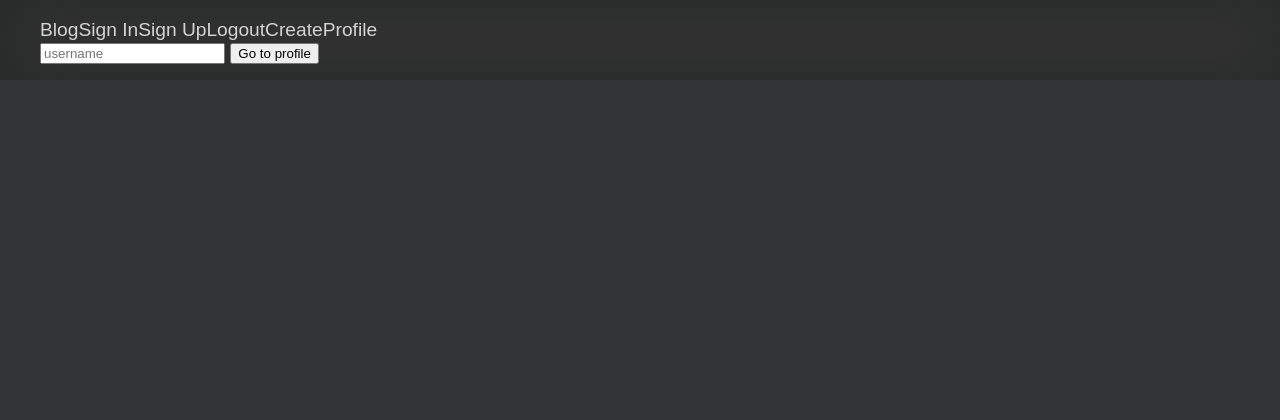
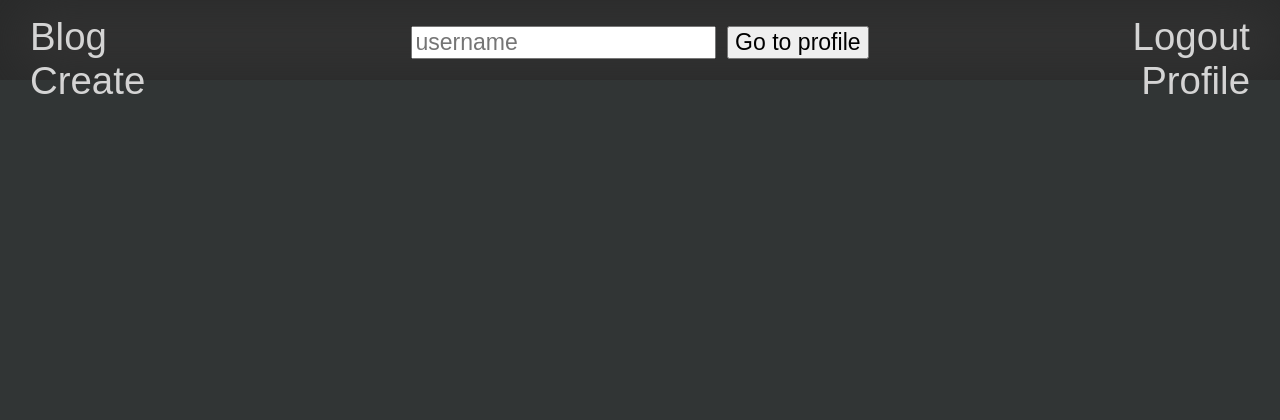
Before and after one commit to MontyPython00/twitter, a Django app: page / in a window 1280 px wide. Shown: the top 420 px of the page. Run offline with Django 4.2, Linux system fonts and the light colour scheme; the visitor is signed in with stand-in values (Sample User, id 1); data comes from the database, SQL or seed files in the repository; data that the repository does not hold is empty.

Commit message:
page_styling

```diff
--- a/posts/templates/posts/detail.html
+++ b/posts/templates/posts/detail.html
@@ -5,7 +5,7 @@
     <div class="post-detail">
         <div class="post-detail-creator">
             <div class="post-detail-creator-left">
-               <h2 class="post-detail-h2"><a href="{% url 'posts:profile' username=post_object.user %}" >Creator: {{post_object.user}}</a></h2>
+              <a href="{% url 'posts:profile' username=post_object.user %}" >Creator: {{post_object.user}}</a>
             </div>
             <div class="post-detail-creator-right">
                 Likes: {{post_object.like_counter}}
@@ -50,7 +50,7 @@
                 <div class="post-detail-comment">
                     <div class="post-detail-comment-owner">
                         <div class="post-detail-comment-owner-left">
-                            <h3 class="post-detail-h3"><a href="{{comment.get_absolute_url}}">User: {{comment.user}}</a></h3>
+                            <a href="{{comment.get_absolute_url}}">User: {{comment.user}}</a>
                         </div>
                         <div class="post-detail-comment-owner-right">
                             {% if  comment in user_comment_owner %}
--- a/posts/templates/posts/home_view.html
+++ b/posts/templates/posts/home_view.html
@@ -3,18 +3,31 @@
 {% block content %}
 
     {% for post in posts %}
-    <div class="post-preview">
-        <div class="post-preview-info">
-            <a href="{{post.get_absolute_url}}">Creator: {{post.user}} | Created:{{post.created|date:'Y/m/d'}} | Likes: {{post.like_counter}}</a>
+    <div class="post-preview-grid">
+        <div class="post-preview-info-grid">
+            <div class="post-preview-info-creator">
+                <a href="{{post.get_absolute_url}}">Creator: {{post.user}} </a>
+            </div>
+            <div class="post-preview-info-created">
+                Created: {{post.created|date:'Y/m/d'}}
+            </div>
+            <div class="post-preview-info-likes">
+                Likes: {{post.like_counter}}
+            </div>
+
         </div>
         <div class="post-preview-content">
             {{post.description}}
         </div>
         {% for comment in post.comments_to_post|slice:"0:4" %}
 
-        <div class="post-preview-comments">
-            <a href="{{comment.get_absolute_url}}">User: {{comment.user}} </a> <br>
-            {{comment.text}}
+        <div class="post-preview-comments-grid">
+            <div class="post-preview-comments-owner">
+                <a href="{{comment.get_absolute_url}}">User: {{comment.user}} </a>
+            </div>
+            <div class="post-preview-comments-content">
+                {{comment.text}}
+            </div>
         </div>
         {% endfor %}
     </div>
--- a/static/base_style.css
+++ b/static/base_style.css
@@ -2,10 +2,8 @@ body {
     background-color: #313535;
     color: #d4d4d4;
     font-family: Arial;
-    align-items: center;
-    font-size: 2.4vh;
+    font-size: 1.5em;
     margin: 100px 0 0 0;
-
 
 }
 
@@ -20,53 +18,55 @@ a:hover {
 }
 
 .navBar {
+    display: flex;
+    flex-direction:row;
+    font-size: 1.6em;
     background-color: #333333;
-    left:0;
-    right:0;
-    top:0;
-    display: block;
-    height:80px;
+    left: 0;
+    right: 0;
+    top: 0;
+    height: 80px;
     -webkit-box-shadow: inset 8px 0px 56px 8px #292a2a;
     -moz-box-shadow: inset 8px 0px 56px 8px #292a2a;
     box-shadow: inset 8px 0px 56px 8px #292a2a;
     /*Pamietaj zeby zrobic absolute i w body wrzucic top = navBar.height */
-    position:fixed;
+    position: fixed;
     z-index: 1;
+}
+
+.navBar-left-section{
+    flex: 1;
+    padding-top: 15px;
 
 }
 
-.navBarList {
-    list-style-type: none;
+.navBar-middle-section{
+    width: 800px;
+    text-align: center;
+    padding-top: 15px;
+}
+
+#btn-user{
+    font-size: 0.6em;
+    font-family: Arial;
+
+}
+
+#user{
+    font-size: 0.6em;
+    font-family: Arial;
 
 
 }
 
-.navBarListElement{
-    float: left;
-    display:block;
-    text-align: center;
+.navBar-right-section {
+    flex: 1;
+    text-align: end;
+    padding-top: 15px;
 }
 
+.navBar-link{
+    padding-right:30px;
+    padding-left: 30px;
 
-.post-preview {
-    display: grid;
-    grid-template-columns: 750px;
-    grid-template-rows: 40px 100px 1fr;
-    margin-top: 30px;
-    margin-bottom: 30px;
-    justify-content: center;
 }
-
-/*tutaj dodaj jeszcze podzielone na 3 elementy pod diva do info*/
-.post-preview-info{
-    border: 1px solid black;
-}
-
-.post-preview-content {
-    border: 1px solid black;
-}
-
-/*pod div do komentarzy author i odpowiedz */
-.post-preview-comments{
-    border: 1px solid black;
-}
--- a/templates/base.html
+++ b/templates/base.html
@@ -13,29 +13,35 @@
     <title>Twitter</title>
 </head>
 <body>
-<div class="navBar">
-    <ul class="navBarList">
+    <div class="navBar">
+        <div class="navBar-left-section">
+            {% if user.is_authenticated %}
+                <a class="navBar-link" href="/">Blog </a>
+                <a class="navBar-link" href="{% url 'posts:create' %}">Create</a>
+            {% endif %}
+        </div>
+        <div class="navBar-middle-section">
+            <input type="text" list="users" placeholder="username" id="user">
 
-        <li class="navBarListElement"><a href="/">Blog </a> </h1></li>
-        <li class="navBarListElement"><a href="{% url 'accounts:login' %}">Sign In</a></li>
-        <li class="navBarListElement"><a href="{% url 'accounts:signup' %}">Sign Up</a></li>
-        <li class="navBarListElement"><a href="{% url 'accounts:logout' %}">Logout</a></li>
-        <li class="navBarListElement"><a href="{% url 'posts:create' %}">Create</a></li>
-        {% if user.is_authenticated %} <li><a href="{% url 'posts:profile' username=request.user %}">Profile</a></li> {% endif %}
-        <li class="navBarListElement">
-            <input type="text" list="users" placeholder="username" id="user">
                 <datalist id="users">
-
-                    {% for user in users %}
-                    <option value="{{user}}"></option>
-                    {% endfor %}
+                {% for user in users %}
+                <option value="{{user}}"></option>
+                {% endfor %}
                 </datalist>
 
             <button type="button" id="btn-user">Go to profile</button>
-        </li>
+        </div>
 
-    </ul>
-</div>
+        <div class="navBar-right-section">
+            {% if user.is_authenticated %}
+                <a class="navBar-link" href="{% url 'accounts:logout' %}">Logout</a>
+                <a class="navBar-link" href="{% url 'posts:profile' username=request.user %}">Profile</a>
+            {% else %}
+                <a class="navBar-link" href="{% url 'accounts:login' %}">Sign In</a>
+                <a class="navBar-link" href="{% url 'accounts:signup' %}">Sign Up</a>
+            {% endif %}
+        </div>
+    </div>
 
 
 {% block content %}
```
Also changed, not shown: posts/static/detail_style.css (+22 -19 lines), posts/static/home_view_style.css (+83 -0 lines), posts/static/profile_style.css (+31 -0 lines), posts/templates/posts/profile.html (+33 -5 lines), accounts/static/accounts_style.css (added), posts/static/create_style.css (added).
